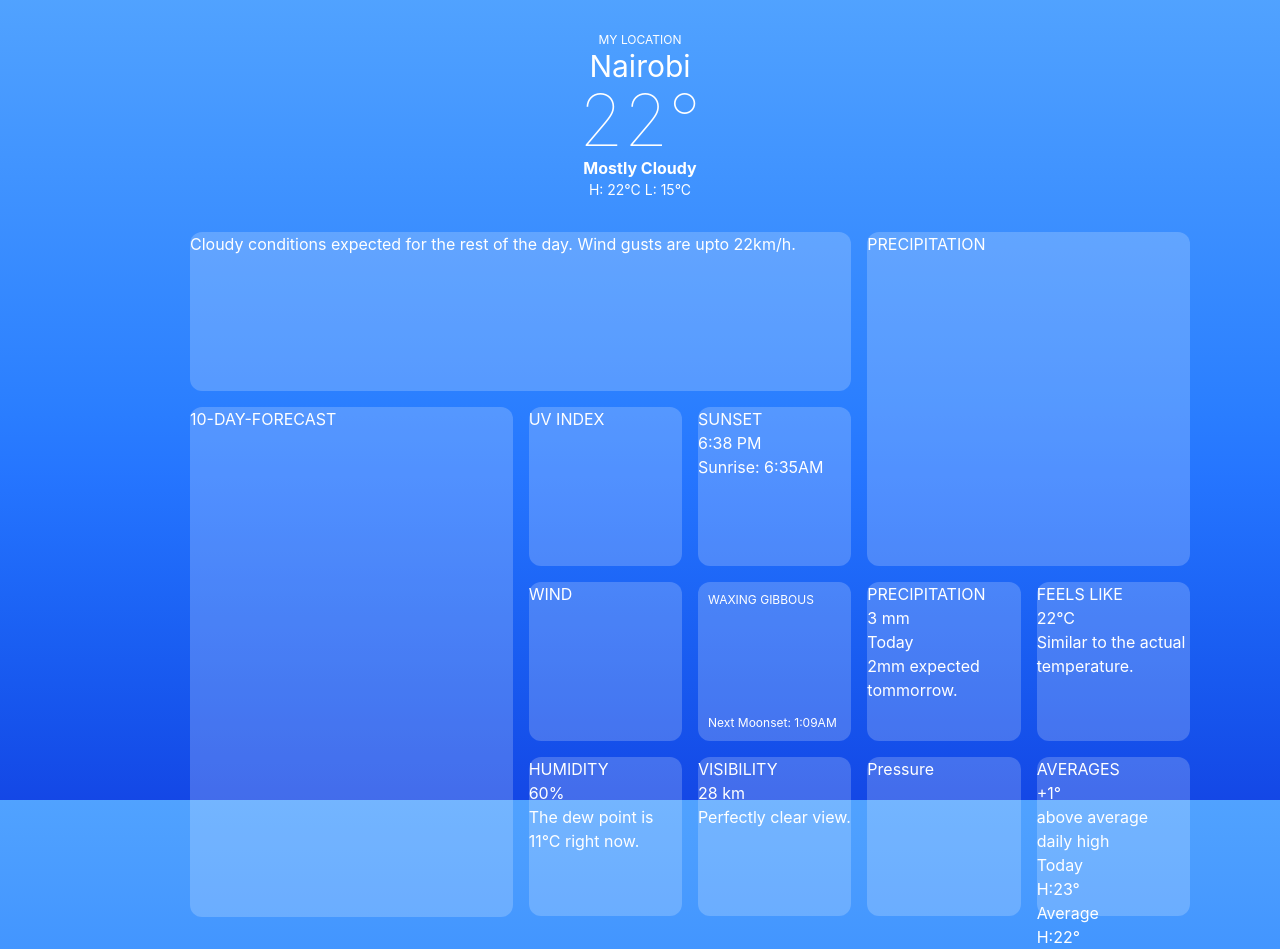
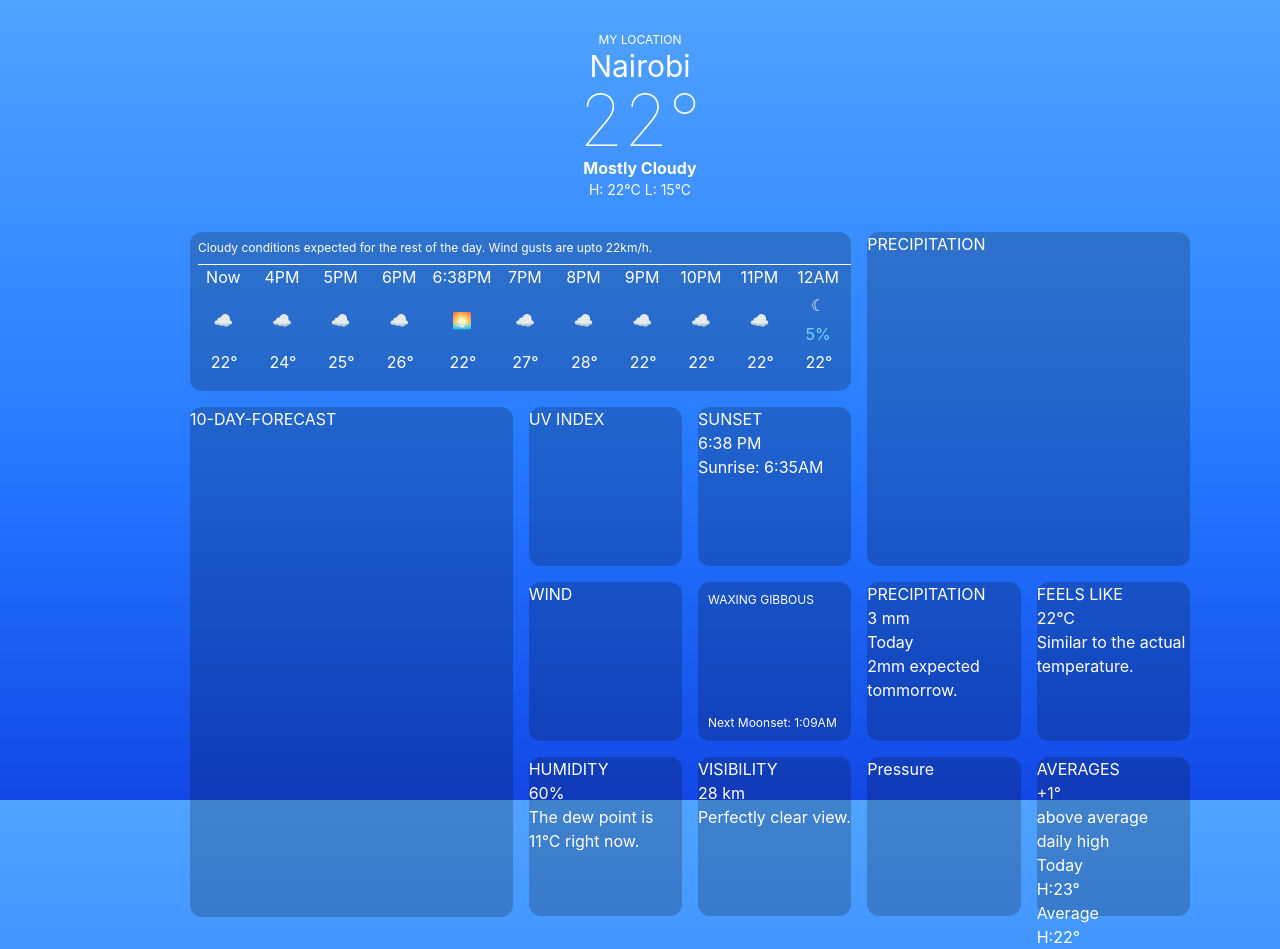
Before and after one commit to IanKaremi/Apple-Weather-Tailwind, a React (Vite) app in the folder Apple-Weather-Tailwind/: page / in a window 1280 px wide. Built offline with nearby package versions, Linux system fonts and the light colour scheme.

Commit message:
added hourly weather

```diff
--- a/Apple-Weather-Tailwind/src/App.jsx
+++ b/Apple-Weather-Tailwind/src/App.jsx
@@ -1,4 +1,5 @@
 import React from 'react'
+import Hourly from './components/hourly'
 import './App.css'
 
 function App() {
@@ -20,57 +21,59 @@ function App() {
       <div className=' basis-11/20 max-h-[900px]'>
         <div className="Applets grid grid-rows-4 grid-cols-6 gap-4 mb-4 h-[700px] w-[1000px] text-left">
 
-              <div className="H col-span-4 row-span-1 bg-white/20  rounded-xl">
-                <div className="H-desc">Cloudy conditions expected for the rest of the day. Wind gusts are upto 22km/h.</div>
+              <div className="H col-span-4 row-span-1 bg-black/20  rounded-xl">
+                <div className="H-desc m-2 text-xs">Cloudy conditions expected for the rest of the day. Wind gusts are upto 22km/h.</div>
+                <hr className='ml-2 bg-white/20'/>
+                <Hourly/>
 
 
               </div>
-              <div className="M col-span-2 row-span-2 bg-white/20  rounded-xl">
+              <div className="M col-span-2 row-span-2 bg-black/20  rounded-xl">
                 <div className="M-desc">PRECIPITATION</div>
               </div>
-              <div className="T col-span-2 row-span-4 bg-white/20  rounded-xl h-[510px]">
+              <div className="T col-span-2 row-span-4 bg-black/20  rounded-xl h-[510px]">
                 <div className='T-desc'>10-DAY-FORECAST</div>
               </div>
-              <div className="U col-span-1 row-span-1 bg-white/20  rounded-xl">
+              <div className="U col-span-1 row-span-1 bg-black/20  rounded-xl">
                 <div>UV INDEX</div>
               </div>
-              <div className="S col-span-1 row-span-1 bg-white/20  rounded-xl">
+              <div className="S col-span-1 row-span-1 bg-black/20  rounded-xl">
                 <div>SUNSET</div>
                 <p>6:38 PM</p>
                 <div>Sunrise: 6:35AM</div>
               </div>
-              <div className="W col-span-1 row-span-1 bg-white/20  rounded-xl">
+              <div className="W col-span-1 row-span-1 bg-black/20  rounded-xl">
                 <div>WIND</div>
               </div>
-              <div className="L col-span-1 row-span-1 bg-white/20  rounded-xl flex flex-col h-full">
+              <div className="L col-span-1 row-span-1 bg-black/20  rounded-xl flex flex-col h-full">
                 <div className='text-xs  mt-[10px] ml-[10px]'>WAXING GIBBOUS</div>
                 <div className='text-xs mt-auto ml-[10px] mb-[10px]'> Next Moonset: 1:09AM</div>
               </div>
-              <div className="P col-span-1 row-span-1 bg-white/20  rounded-xl">
+              <div className="P col-span-1 row-span-1 bg-black/20  rounded-xl">
                 <div>PRECIPITATION</div>
                 <p>3 mm</p>
                 <div>Today</div>
                 <p>2mm expected tommorrow.</p>
               </div>
-              <div className="F col-span-1 row-span-1 bg-white/20  rounded-xl">
+              <div className="F col-span-1 row-span-1 bg-black/20  rounded-xl">
                 <div>FEELS LIKE</div>
                 <p>22°C</p>
                 <p>Similar to the actual temperature.</p>
               </div>
-              <div className="Y col-span-1 row-span-1 bg-white/20  rounded-xl">
+              <div className="Y col-span-1 row-span-1 bg-black/20  rounded-xl">
                 <div>HUMIDITY</div>
                 <p>60%</p>
                 <p>The dew point is 11°C right now.</p>
               </div>
-              <div className="V col-span-1 row-span-1 bg-white/20  rounded-xl">
+              <div className="V col-span-1 row-span-1 bg-black/20  rounded-xl">
                 <div>VISIBILITY</div>
                 <p>28 km</p>
                 <p>Perfectly clear view.</p>
               </div>
-              <div className="R col-span-1 row-span-1 bg-white/20  rounded-xl">
+              <div className="R col-span-1 row-span-1 bg-black/20  rounded-xl">
                 Pressure
               </div>
-              <div className="A col-span-1 row-span-1 bg-white/20  rounded-xl">
+              <div className="A col-span-1 row-span-1 bg-black/20  rounded-xl">
                 <p>AVERAGES</p>
                 <p>+1°</p>
                 <div>above average</div><div> daily high</div>
--- /dev/null
+++ b/Apple-Weather-Tailwind/src/components/hourly.jsx
@@ -0,0 +1,16 @@
+import { hourlyData } from "../hourlyData"
+export default function Hourly(){
+    return(
+        <div className="mx-2 flex gap-2 justify-between">
+            {hourlyData.map(({time, emoji, rain_chance, tempStatus})=>
+            <div className="flex flex-col justify-between gap-1 -mb-12 h-[110px] w-[60px] items-center">
+                <div>{time}</div>
+                <div>{emoji}</div>
+                {rain_chance!=0 && <div className="text-sky-300">{rain_chance}%</div>}
+                <div className="h-[25px] w-[25px]">{tempStatus}</div>
+            </div>
+
+            )}
+        </div>
+    )
+}
--- /dev/null
+++ b/Apple-Weather-Tailwind/src/components/ten.jsx
@@ -0,0 +1,8 @@
+import { tenData } from "../tenData"
+export default function Ten(){
+    return(
+    <div >
+        {tenData.map(({day})=><p>{day}</p>)}
+    </div>
+    )
+}
--- /dev/null
+++ b/Apple-Weather-Tailwind/src/hourlyData.js
@@ -0,0 +1,69 @@
+export const hourlyData = [
+    {
+        time: "Now",
+        emoji: "☁️",
+        rain_chance: 0,
+        tempStatus: "22°",
+    },
+    {
+        time: "4PM",
+        emoji: "☁️",
+        rain_chance: 0,
+        tempStatus: "24°",
+    },
+    {
+        time: "5PM",
+        emoji: "☁️",
+        rain_chance: 0,
+        tempStatus: "25°",
+    },
+    {
+        time: "6PM",
+        emoji: "☁️",
+        rain_chance: 0,
+        tempStatus: "26°",
+    },
+    {
+        time: "6:38PM",
+        emoji: "🌅",
+        rain_chance: 0,
+        tempStatus: "22°",
+    },
+    {
+        time: "7PM",
+        emoji: "☁️",
+        rain_chance: 0,
+        tempStatus: "27°",
+    },
+    {
+        time: "8PM",
+        emoji: "☁️",
+        rain_chance: 0,
+        tempStatus: "28°",
+    },
+    {
+        time: "9PM",
+        emoji: "☁️",
+        rain_chance: 0,
+        tempStatus: "22°",
+    },
+    {
+        time: "10PM",
+        emoji: "☁️",
+        rain_chance: 0,
+        tempStatus: "22°",
+    },
+    {
+        time: "11PM",
+        emoji: "☁️",
+        rain_chance: 0,
+        tempStatus: "22°",
+    },
+    {
+        time: "12AM",
+        emoji: "☾",
+        rain_chance: 5,
+        tempStatus: "22°",
+    }
+
+]
--- /dev/null
+++ b/Apple-Weather-Tailwind/src/tenData.js
@@ -0,0 +1,63 @@
+export const tenData = [
+    {
+        day: "Today",
+        state: "Cloudy",
+        rain_chance: null,
+        min:"14°",
+        max:"23°",
+    },{
+        day: "Fri",
+        state: "Stormy",
+        rain_chance: 20,
+        min:"14°",
+        max:"23°",
+    },{
+        day: "Sat",
+        state: "Cloudy",
+        rain_chance: null,
+        min:"14°",
+        max:"22°",
+    },{
+        day: "Sun",
+        state: "Rainy",
+        rain_chance: 35,
+        min:"14°",
+        max:"21°",
+    },{
+        day: "Mon",
+        state: "Rainy",
+        rain_chance: 40,
+        min:"14°",
+        max:"21°",
+    }, {
+        day: "Tue",
+        state: "Rainy",
+        rain_chance: 40,
+        min:"13°",
+        max:"21°",
+    }, {
+        day: "Wed",
+        state: "Rainy",
+        rain_chance: 35,
+        min:"13°",
+        max:"21°",
+    }, {
+        day: "Thur",
+        state: "Cloudy",
+        rain_chance: null,
+        min:"13°",
+        max:"21°",
+    }, {
+        day: "Fri",
+        state: "Cloudy",
+        rain_chance: null,
+        min:"13°",
+        max:"20°",
+    }, {
+        day: "Sat",
+        state: "Stormy",
+        rain_chance: 35,
+        min:"13°",
+        max:"20°",
+    }
+]
```
